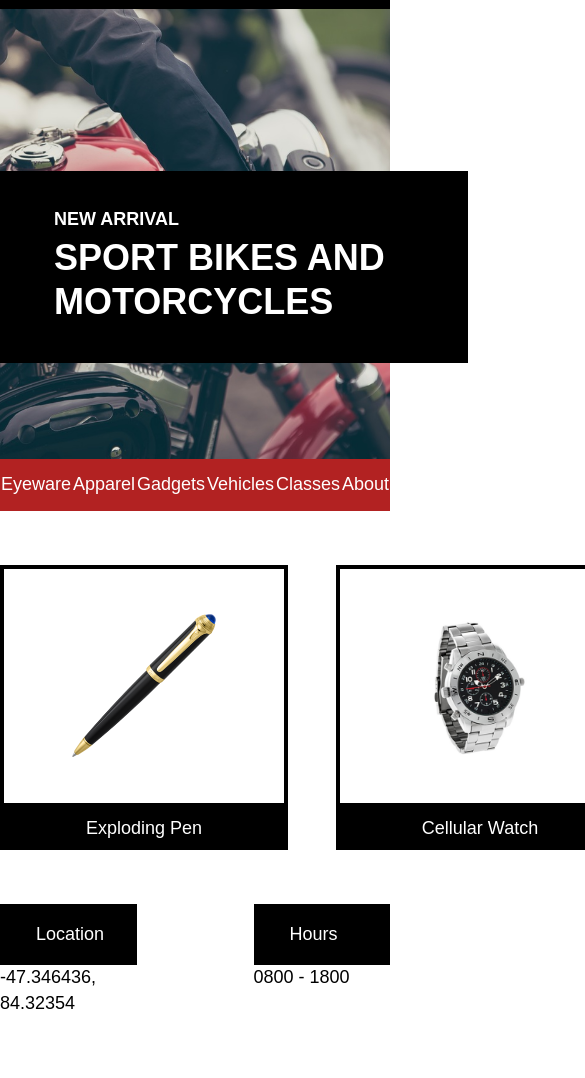
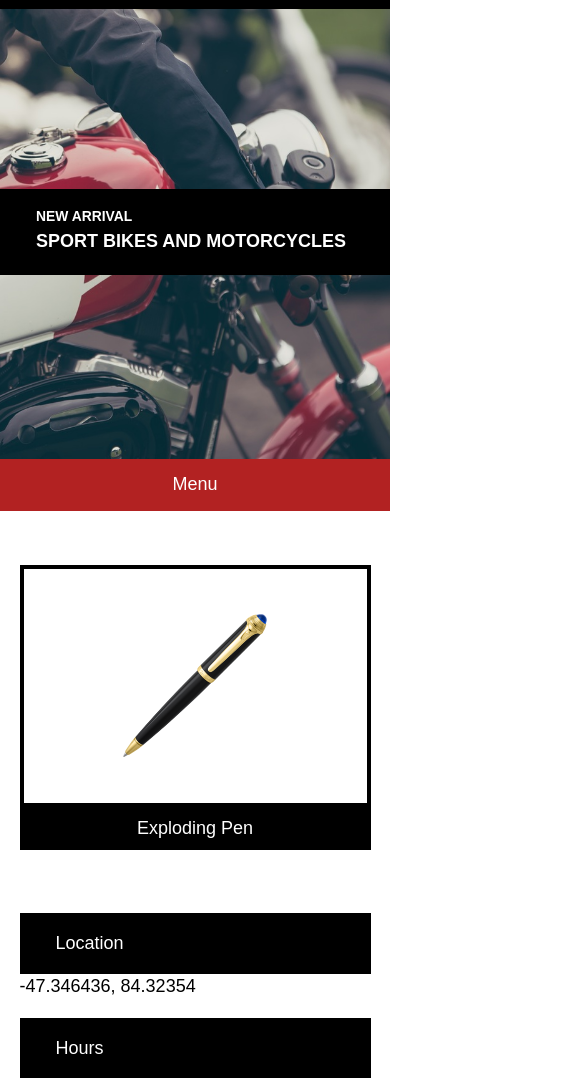
Before and after one commit to scsoccer/Secret-Agent-Supply-, a plain HTML site: page index.html in a window 390 px wide. Shown: the part 42-1120 px from the top of the page, 585 px wide, since content can reach past the window. Drawn offline with Linux system fonts and the light colour scheme.

Commit message:
media queries

```diff
--- a/index.html
+++ b/index.html
@@ -1,11 +1,13 @@
 <!DOCTYPE html>
 <html lang="en" dir="ltr">
+
 <head>
   <meta charset="utf-8">
   <link rel="stylesheet" type="text/css" href="./resources/css/reset.css">
   <link rel="stylesheet" type="text/css" href="./resources/css/style.css">
   <title>Secret Agent Supply Inc.</title>
 </head>
+
 <body>
   <!-- Header -->
   <div class="company">
@@ -33,8 +35,8 @@
       <li>Classes</li>
       <li>About</li>
     </ul>
-    <!-- <ul class="container">
-      <li>Menu</li> -->
+    <ul class="mobile-nav container">
+      <li>Menu</li>
     </ul>
   </nav>
   <!-- Products and Bussiness info-->
@@ -44,7 +46,7 @@
         <div class="product-image">
           <img src="./resources/images/pen.png" alt="pen">
         </div>
-            <span class="description"> Exploding Pen</span>
+        <span class="description">Exploding Pen</span>
       </div>
       <div class="product watch">
         <div class="product-image">
@@ -79,4 +81,5 @@
     </div>
   </footer>
 </body>
+
 </html>
--- a/resources/css/style.css
+++ b/resources/css/style.css
@@ -1,5 +1,6 @@
 html {
   font-size: 18px;
+  box-sizing: border-box;
 }
 
 body {
@@ -17,8 +18,9 @@ body {
   align-items: center;
   padding: 0.66rem 0 0.66rem 0.5rem;
 }
+
 .container {
-  width: 960px;
+  max-width: 960px;
   margin: 0 auto;
 }
 
@@ -30,10 +32,10 @@ body {
 .Main-banner {
   background-image: url("../images/moto.jpeg");
   height: 25rem;
-  width: 100%;
   background-repeat: no-repeat;
   background-position: center;
   background-size: cover;
+  overflow: hidden;
 }
 
 .headline {
@@ -71,7 +73,6 @@ ul {
   width: 30%;
 }
 
-
 .product-image {
   display: flex;
   justify-content: center;
@@ -100,8 +101,8 @@ footer {
   color: white;
 }
 
-.info  {
-   width: 35%;
+.info {
+  width: 35%;
 }
 
 .info .title {
@@ -112,21 +113,83 @@ footer {
 }
 
 .headline h1 {
-    margin: 0.25rem 0;
-    font-size: 2rem;
-    line-height: 1.2;
+  margin: 0.25rem 0;
+  font-size: 2rem;
+  line-height: 1.2;
 }
 
-h4,
-h1 {
+h4, h1 {
   font-weight: bold;
 }
 
+.mobile-nav {
+  display: none;
+}
 
+@media only screen and (max-width: 1024px) {
+  nav ul {
+    display: none;
+  }
 
+  .mobile-nav {
+    display: block;
+    text-align: center;
+  }
+}
 
-/* MEDIA QUERY */
+@media only screen and (max-width: 1024px) {
+  .product {
+    width: 47%;
+  }
 
-@media only screen and (max-width: 1024px){
+  .product.glasses {
+    display: none;
+  }
+}
 
+@media only screen and (max-width: 470px) {
+  .main-banner {
+    height: 15rem;
+  }
+
+  .headline {
+    width: 100%;
+    padding: 1rem 2rem;
+    top: 10rem;
+  }
+
+  .headline h4 {
+    font-size: .77rem;
+  }
+
+  .headline h1 {
+    font-size: 1rem;
+  }
 }
+
+@media only screen and (max-width: 470px) {
+  .products,
+  .business-info {
+    flex-wrap: wrap;
+  }
+
+  .product {
+    width: 90%;
+    margin: auto;
+  }
+
+  .product.watch {
+    display: none;
+  }
+
+  .info {
+    width: 90%;
+    margin: 0.5rem auto;
+  }
+}
+
+@media only screen and (max-width: 470px) {
+  footer {
+    text-align: center;
+  }
+}
```
Lines whose indentation alone changed are shown as unchanged.
